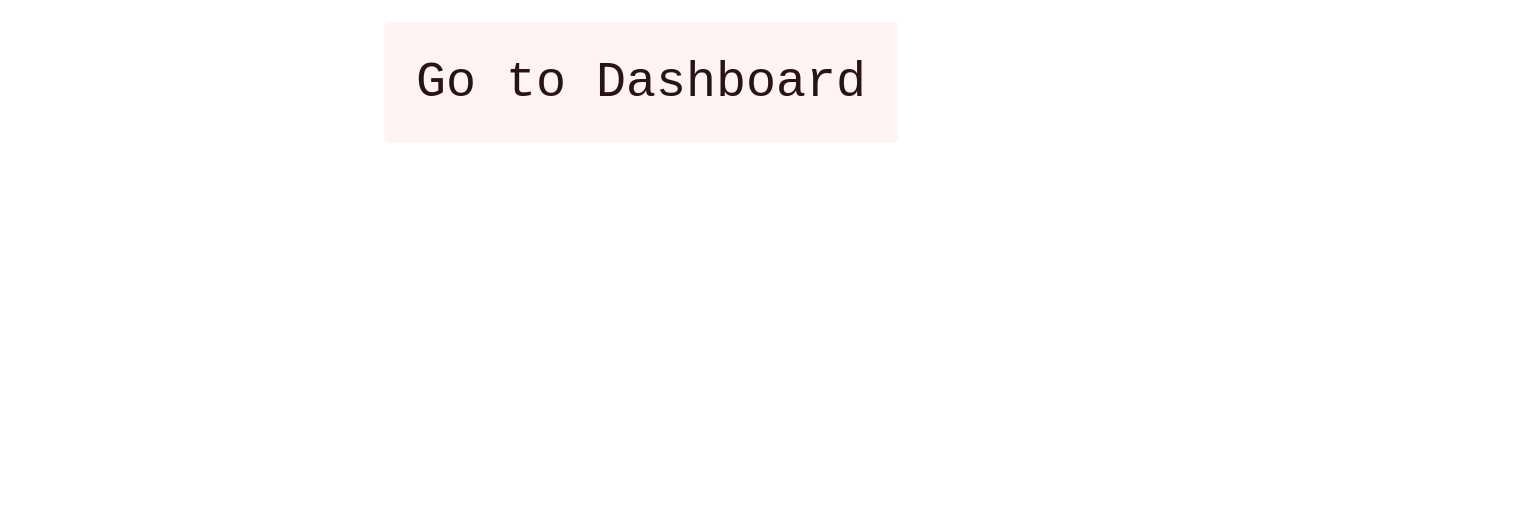
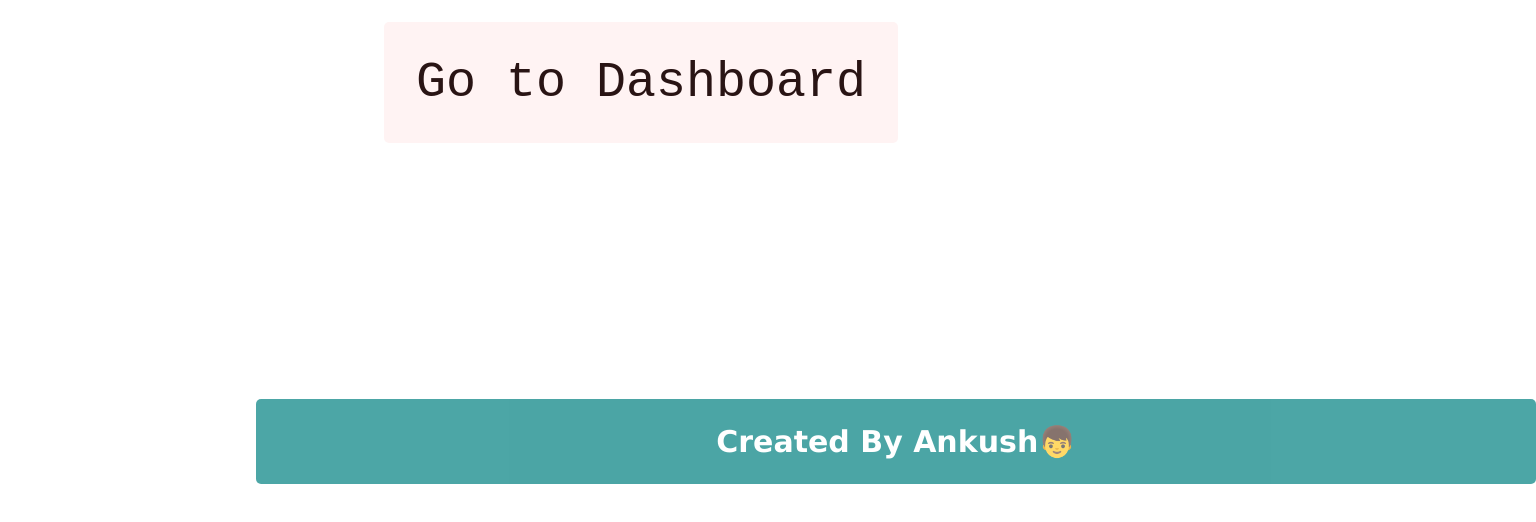
Before and after one commit to ankushthedeveloper/AdminDashboard, a React (Vite) app: page / in a window 1280 px wide. Shown: the part 234-756 px from the top of the page, 1536 px wide, since content can reach past the window. Built offline with nearby package versions, Linux system fonts and the light colour scheme.

Commit message:
btn changes

```diff
--- a/src/App.tsx
+++ b/src/App.tsx
@@ -21,14 +21,18 @@ const Stopwatch = lazy(() => import("./pages/apps/Stopwatch")) ;
 const Coupon = lazy(() => import("./pages/apps/Coupon")) ;
 const Toss = lazy(() => import("./pages/apps/Toss")) ;
 
-
 const App = () => {
   return (
     <Router>
       <Suspense fallback={<Loader />}>
         <Routes>
           <Route path="/" element={<Link to='/admin/dashboard'>
-          <button className="gotoBtn">Go to Dashboard</button></Link>} />
+          <button className="gotoBtn">Go to Dashboard</button>
+          <h5 className="madeBy">
+            Created By Ankush👦
+
+          </h5>
+          </Link>} />
           <Route path="/admin/dashboard" element={<Dashboard />} />
           <Route path="/admin/products" element={<Products />} />
           <Route path="/admin/customers" element={<Customers />} />
--- a/src/Styles/app.scss
+++ b/src/Styles/app.scss
@@ -36,6 +36,22 @@
     background-color: rgb(211, 94, 94)
   }
 
+  .madeBy{
+    font-family: verdana;
+    color: rgb(255, 255, 255);
+    opacity: 0.7;
+    border: none;
+    font-size: 30px;
+    text-align: center;
+    width: 100vw;
+    border-radius: 5px;
+    background: teal;
+    position: relative;
+    left: 20%;
+    bottom: 30%;
+    padding: 20px;
+    margin-bottom: 50%;
+  }
 
   .gotoBtn{
     font-family: monospace;
```
